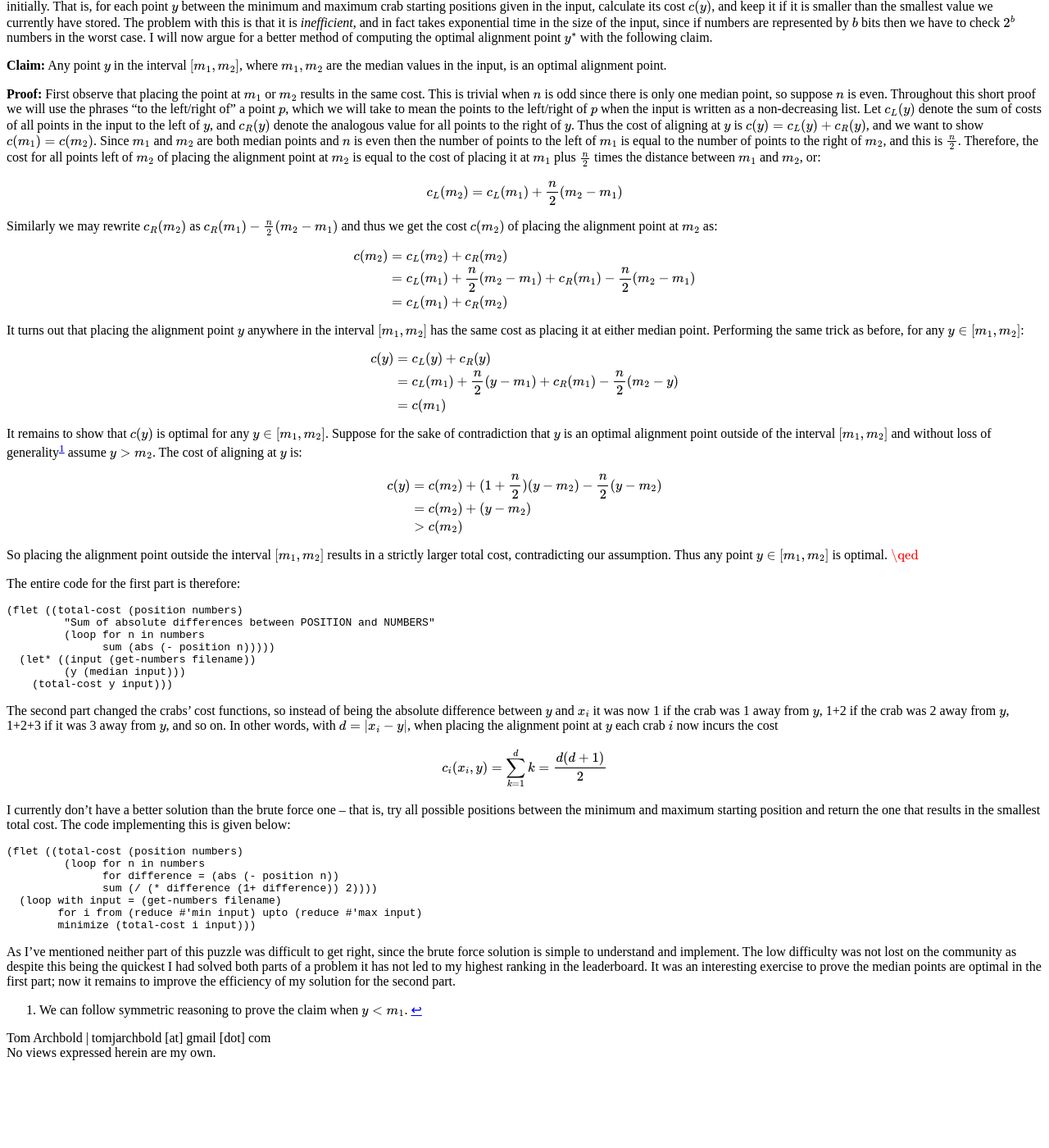
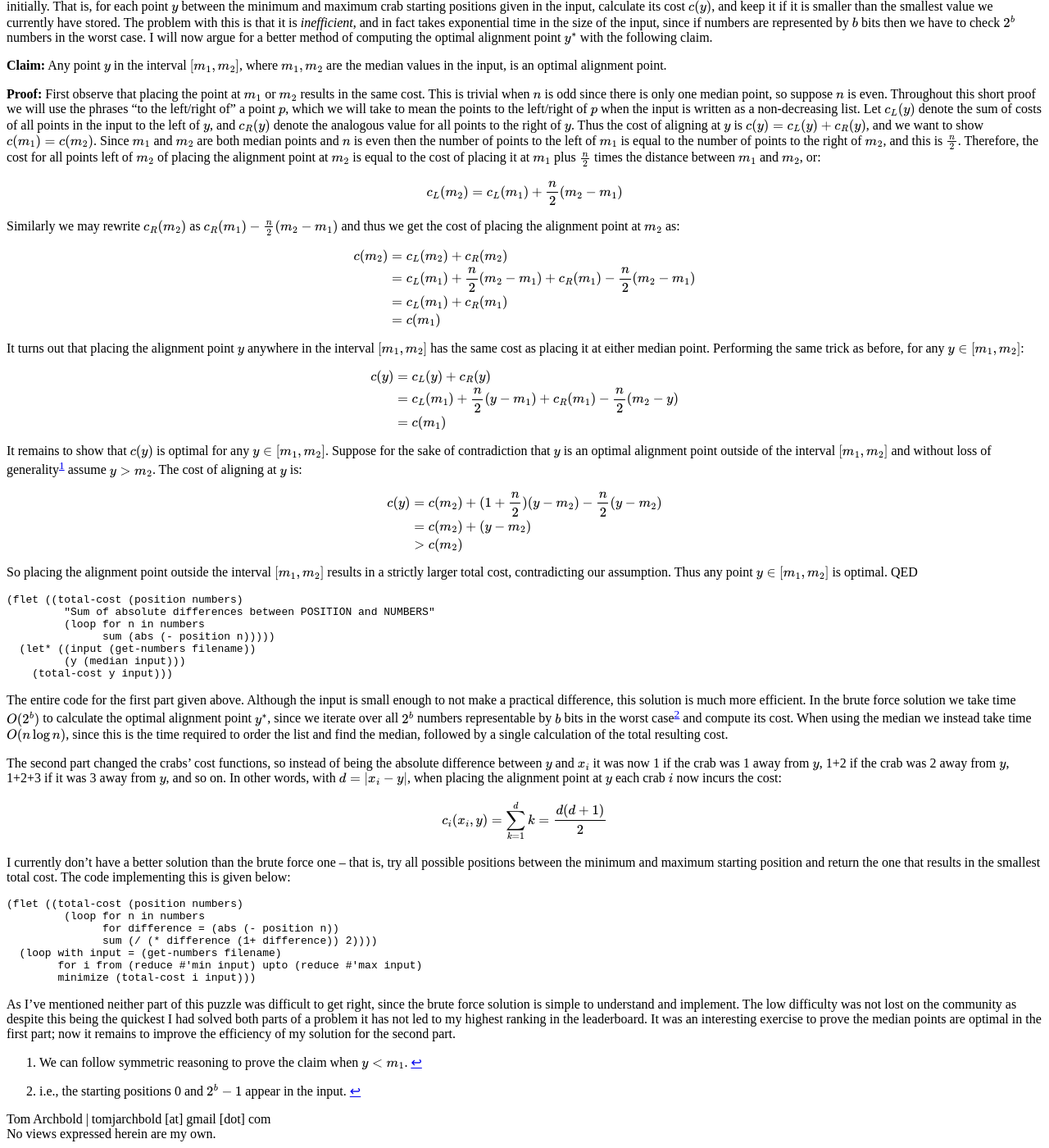
Before and after one commit to wombathead/wombathead.github.io, a Jekyll site: the page built from _posts/2021-12-07-advent-of-code-day-7.md, in a window 1280 px wide and 1400 px high, scrolled down 515 px. Shown: the whole window at 82% size. Built offline with Jekyll 4.4.1, drawn with Linux system fonts in a browser that asks for light colours; before the commit the page ends 1816 px from its top, so only the background shows below that.

Commit message:
Edit to day 7 writeup

````diff
--- a/_posts/2021-12-07-advent-of-code-day-7.md
+++ b/_posts/2021-12-07-advent-of-code-day-7.md
@@ -73,14 +73,14 @@ and $$m_2$$, or:
 $$ c_L(m_2) = c_L(m_1) + \frac{n}{2}(m_2-m_1) $$
 
 Similarly we may rewrite $$c_R(m_2)$$ as $$c_R(m_1) - \frac{n}{2}(m_2-m_1)$$
-and thus we get the cost $$c(m_2)$$ of placing the alignment point at $$m_2$$
-as:
+and thus we get the cost of placing the alignment point at $$m_2$$ as:
 
 $$
 \begin{align}
 c(m_2) & = c_L(m_2) + c_R(m_2) \\
 & = c_L(m_1) + \frac{n}{2}(m_2-m_1) + c_R(m_1) - \frac{n}{2}(m_2-m_1) \\
-& = c_L(m_1) + c_R(m_2)
+& = c_L(m_1) + c_R(m_1) \\
+& = c(m_1)
 \end{align}
 $$
 
@@ -111,9 +111,7 @@ $$
 
 So placing the alignment point outside the interval $$[m_1,m_2]$$ results in a
 strictly larger total cost, contradicting our assumption. Thus any point $$y
-\in [m_1,m_2]$$ is optimal. $$\qed$$
-
-The entire code for the first part is therefore:
+\in [m_1,m_2]$$ is optimal. QED
 
 ```
 (flet ((total-cost (position numbers)
@@ -125,11 +123,20 @@ The entire code for the first part is therefore:
     (total-cost y input)))
 ```
 
+The entire code for the first part given above. Although the input is small
+enough to not make a practical difference, this solution is much more
+efficient. In the brute force solution we take time $$O(2^b)$$ to calculate
+the optimal alignment point $$y^*$$, since we iterate over all $$2^b$$ numbers
+representable by $$b$$ bits in the worst case[^2] and compute its cost. When
+using the median we instead take time $$O(n \log n)$$, since this is the time
+required to order the list and find the median, followed by a single
+calculation of the total resulting cost.
+
 The second part changed the crabs' cost functions, so instead of being the
 absolute difference between $$y$$ and $$x_i$$ it was now 1 if the crab was 1
 away from $$y$$, 1+2 if the crab was 2 away from $$y$$, 1+2+3 if it was 3 away
 from $$y$$, and so on. In other words, with $$d=|x_i-y|$$, when placing the
-alignment point at $$y$$ each crab $$i$$ now incurs the cost
+alignment point at $$y$$ each crab $$i$$ now incurs the cost:
 
 $$
 c_i(x_i,y) = \sum_{k=1}^d k = \frac{d(d+1)}{2}
@@ -159,3 +166,4 @@ optimal in the first part; now it remains to improve the efficiency of my
 solution for the second part.
 
 [^1]: We can follow symmetric reasoning to prove the claim when $$y < m_1$$.
+[^2]: i.e., the starting positions 0 and $$2^b-1$$ appear in the input.
````
